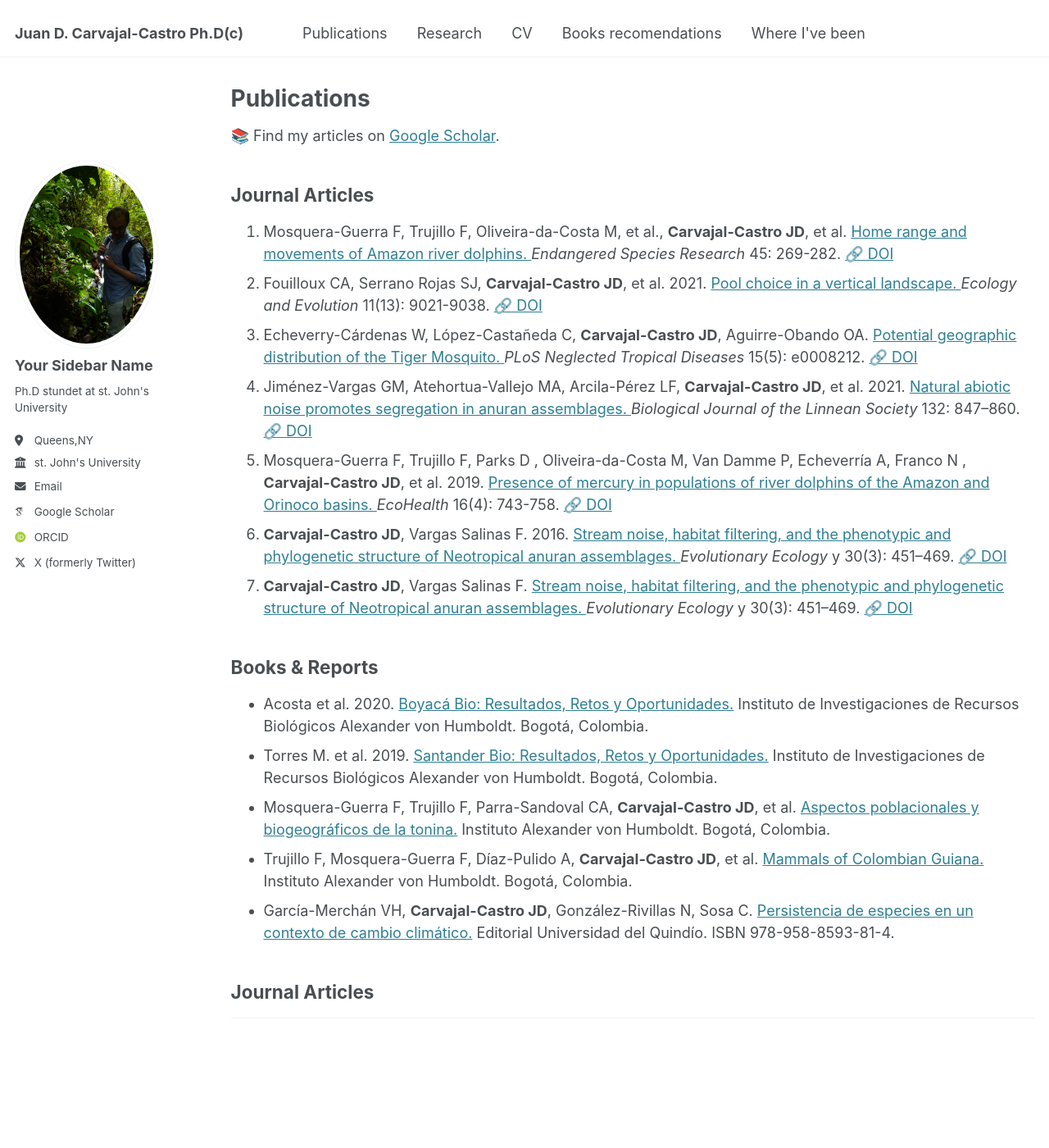
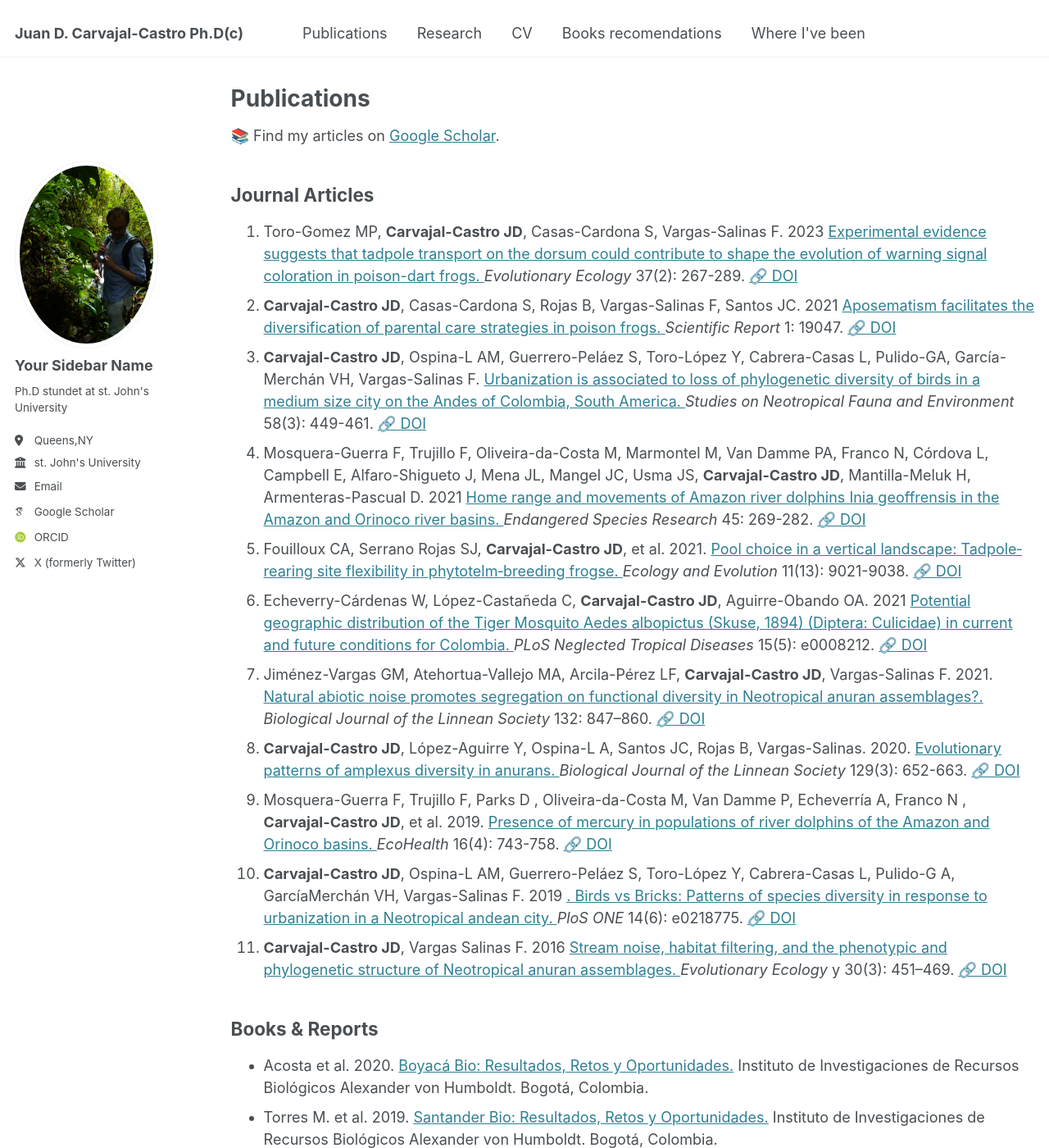
Before and after one commit to carvajaljcastro/carvajaljcastro.github.io, a Jekyll site: the page built from _pages/publications.html, in a window 1280 px wide and 1400 px high. Shown: the whole window at 82% size. Built offline with Jekyll 4.4.1, drawn with Linux system fonts in a browser that asks for light colours; some web fonts are replaced; some of the changed text lies outside the part shown.

Commit message:
commit #17

```diff
--- a/_pages/publications.html
+++ b/_pages/publications.html
@@ -15,36 +15,73 @@ author_profile: true
 <!-- Publications List -->
 <h2>Journal Articles</h2>
 <ol class="publication-list reversed">
+
+
   <li>
-    Mosquera-Guerra F, Trujillo F, Oliveira-da-Costa M, et al., <b>Carvajal-Castro JD</b>, et al.
+    Toro-Gomez MP, <b>Carvajal-Castro JD</b>, Casas-Cardona S, Vargas-Salinas F. 2023
+    <a href="https://link.springer.com/article/10.1007/s10682-022-10219-z">
+      Experimental evidence suggests that tadpole transport on the dorsum could contribute to shape the evolution of warning signal coloration in poison-dart frogs.
+    </a> <i> Evolutionary Ecology</i> 37(2): 267-289.
+    <a href="https://doi.org/10.1007/s10682-022-10219-z" target="_blank">🔗 DOI</a>
+  </li>
+
+  <li>
+    <b>Carvajal-Castro JD</b>, Casas-Cardona S, Rojas B, Vargas-Salinas F, Santos JC. 2021
+    <a href="/Publication_folder/Aposematism diversification.pdf">
+      Aposematism facilitates the diversification of parental care strategies in poison frogs.
+    </a> <i> Scientific Report</i> 1: 19047.
+    <a href="https://doi.org/10.1038/s41598-021-97206-6" target="_blank">🔗 DOI</a>
+  </li>
+
+  <li>
+    <b>Carvajal-Castro JD</b>, Ospina-L AM, Guerrero-Peláez S, Toro-López Y, Cabrera-Casas L, Pulido-GA, García-Merchán VH, Vargas-Salinas F.
+    <a href="https://www.tandfonline.com/doi/full/10.1080/01650521.2021.1974709">
+      Urbanization is associated to loss of phylogenetic diversity of birds in a medium size city on the Andes of Colombia, South America.
+    </a> <i> Studies on Neotropical Fauna and Environment</i> 58(3): 449-461.
+    <a href="https://doi.org/10.1080/01650521.2021.1974709" target="_blank">🔗 DOI</a>
+  </li>
+
+
+  <li>
+    Mosquera-Guerra F, Trujillo F, Oliveira-da-Costa M, Marmontel M, Van Damme PA, Franco N, Córdova L,
+    Campbell E, Alfaro-Shigueto J, Mena JL, Mangel JC, Usma JS, <b>Carvajal-Castro JD</b>, Mantilla-Meluk H,
+    Armenteras-Pascual D. 2021
     <a href="/Publication_folder/Home range and movements of Amazon river.pdf">
-      Home range and movements of Amazon river dolphins.
+     Home range and movements of Amazon river dolphins Inia geoffrensis in the Amazon and Orinoco river basins.
     </a> <i>Endangered Species Research</i> 45: 269-282.
     <a href="https://doi.org/10.3354/esr01133" target="_blank">🔗 DOI</a>
   </li>
 
   <li>
     Fouilloux CA, Serrano Rojas SJ, <b>Carvajal-Castro JD</b>, et al. 2021.
-    <a href="/Publication_folder/Ecology and Evolution - 2021 - Fouilloux.pdf">
-      Pool choice in a vertical landscape.
+    <a href="/Publication_folder/Ecology and Evolution - 2021 - Fouilloux - Pool choice in a vertical landscape  Tadpole‐rearing site flexibility in.pdf">
+      Pool choice in a vertical landscape: Tadpole‐rearing site flexibility in phytotelm‐breeding frogse.
     </a> <i>Ecology and Evolution</i> 11(13): 9021-9038.
     <a href="https://doi.org/10.1002/ece3.7741" target="_blank">🔗 DOI</a>
   </li>
 
   <li>
-    Echeverry-Cárdenas W, López-Castañeda C, <b>Carvajal-Castro JD</b>, Aguirre-Obando OA.
+    Echeverry-Cárdenas W, López-Castañeda C, <b>Carvajal-Castro JD</b>, Aguirre-Obando OA. 2021
     <a href="/Publication_folder/Potential geographic distribution of the Tiger Mosquito.pdf">
-      Potential geographic distribution of the Tiger Mosquito.
+      Potential geographic distribution of the Tiger Mosquito Aedes albopictus (Skuse, 1894) (Diptera: Culicidae) in current and future conditions for Colombia.
     </a> <i>PLoS Neglected Tropical Diseases</i> 15(5): e0008212.
     <a href="https://doi.org/10.1371/journal.pntd.0008212" target="_blank">🔗 DOI</a>
   </li>
 
   <li>
-    Jiménez-Vargas GM, Atehortua-Vallejo MA, Arcila-Pérez LF, <b>Carvajal-Castro JD</b>, et al. 2021.
+    Jiménez-Vargas GM, Atehortua-Vallejo MA, Arcila-Pérez LF, <b>Carvajal-Castro JD</b>, Vargas-Salinas F. 2021.
     <a href="/Publication_folder/Assemblages_functional_diversity.pdf">
-      Natural abiotic noise promotes segregation in anuran assemblages.
+      Natural abiotic noise promotes segregation on functional diversity in Neotropical anuran assemblages?.
     </a> <i>Biological Journal of the Linnean Society</i> 132: 847–860.
     <a href="https://doi.org/10.1093/biolinnean/blaa232" target="_blank">🔗 DOI</a>
+  </li>
+
+  <li>
+    <b>Carvajal-Castro JD</b>, López-Aguirre Y, Ospina-L A, Santos JC, Rojas B, Vargas-Salinas. 2020.
+    <a href="/Publication_folder/Carvajal_etal_2020_amplexus.pdf">
+      Evolutionary patterns of amplexus diversity in anurans.
+    </a> <i>Biological Journal of the Linnean Society</i> 129(3): 652-663.
+    <a href="https://doi.org/10.1093/biolinnean/blaa009" target="_blank">🔗 DOI</a>
   </li>
 
   <li>
@@ -56,19 +93,19 @@ author_profile: true
   </li>
 
   <li>
-    <b>Carvajal-Castro JD</b>, Vargas Salinas F. 2016.
+    <b>Carvajal-Castro JD</b>, Ospina-L AM, Guerrero-Peláez S, Toro-López Y, Cabrera-Casas L, Pulido-G A, GarcíaMerchán VH, Vargas-Salinas F. 2019
+    <a href="/Publication_folder/Patterns of species diversity in response to urbanization in a Neotropical Andean city.pdf">
+      . Birds vs Bricks: Patterns of species diversity in response to urbanization in a Neotropical andean city.
+    </a> <i>PloS ONE</i>  14(6): e0218775.
+    <a href="https://doi.org/10.1371/journal.pone.021877 " target="_blank">🔗 DOI</a>
+  </li>
+
+  <li>
+    <b>Carvajal-Castro JD</b>, Vargas Salinas F. 2016
     <a href="/Publication_folder/Stream_noise_habitat_filtering_.pdf">
       Stream noise, habitat filtering, and the phenotypic and phylogenetic structure of Neotropical anuran assemblages.
     </a> <i>Evolutionary Ecology</i> y 30(3): 451–469.
-    <a href="https://doi.org/ 10.1007/s10682-016-9817-8 " target="_blank">🔗 DOI</a>
-  </li>
-
-  <li>
-    <b>Carvajal-Castro JD</b>, Vargas Salinas F.
-    <a href="/Publication_folder/Stream_noise_habitat_filtering_.pdf">
-      Stream noise, habitat filtering, and the phenotypic and phylogenetic structure of Neotropical anuran assemblages.
-    </a> <i>Evolutionary Ecology</i> y 30(3): 451–469.
-    <a href="https://doi.org/ 10.1007/s10682-016-9817-8" target="_blank">🔗 DOI</a>
+    <a href="https://doi.org/10.1007/s10682-016-9817-8" target="_blank">🔗 DOI</a>
   </li>
 
 
```
Also changed, not shown: other parts of _pages/publications.html (+2 -2 lines), 1 other file.
